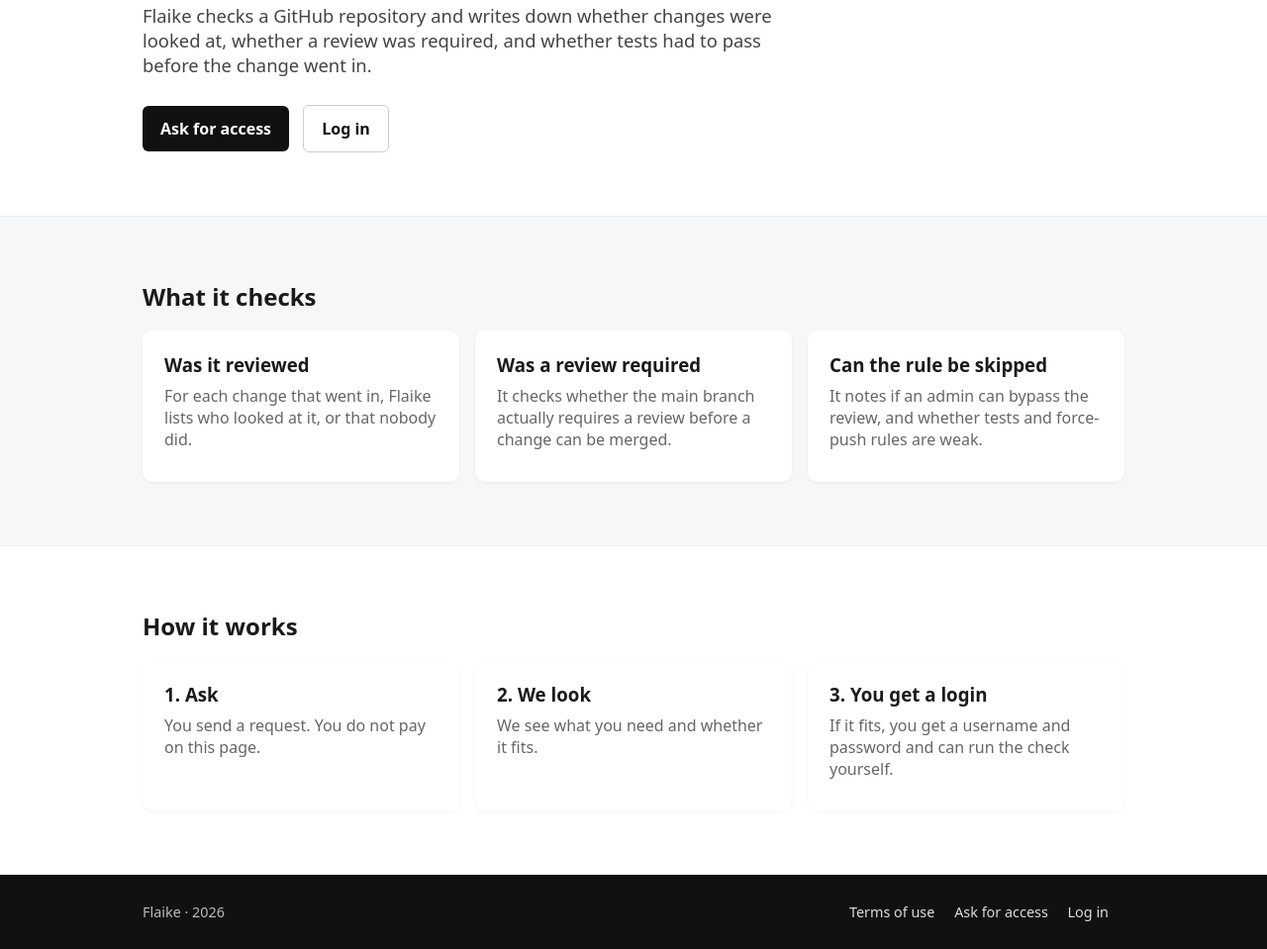
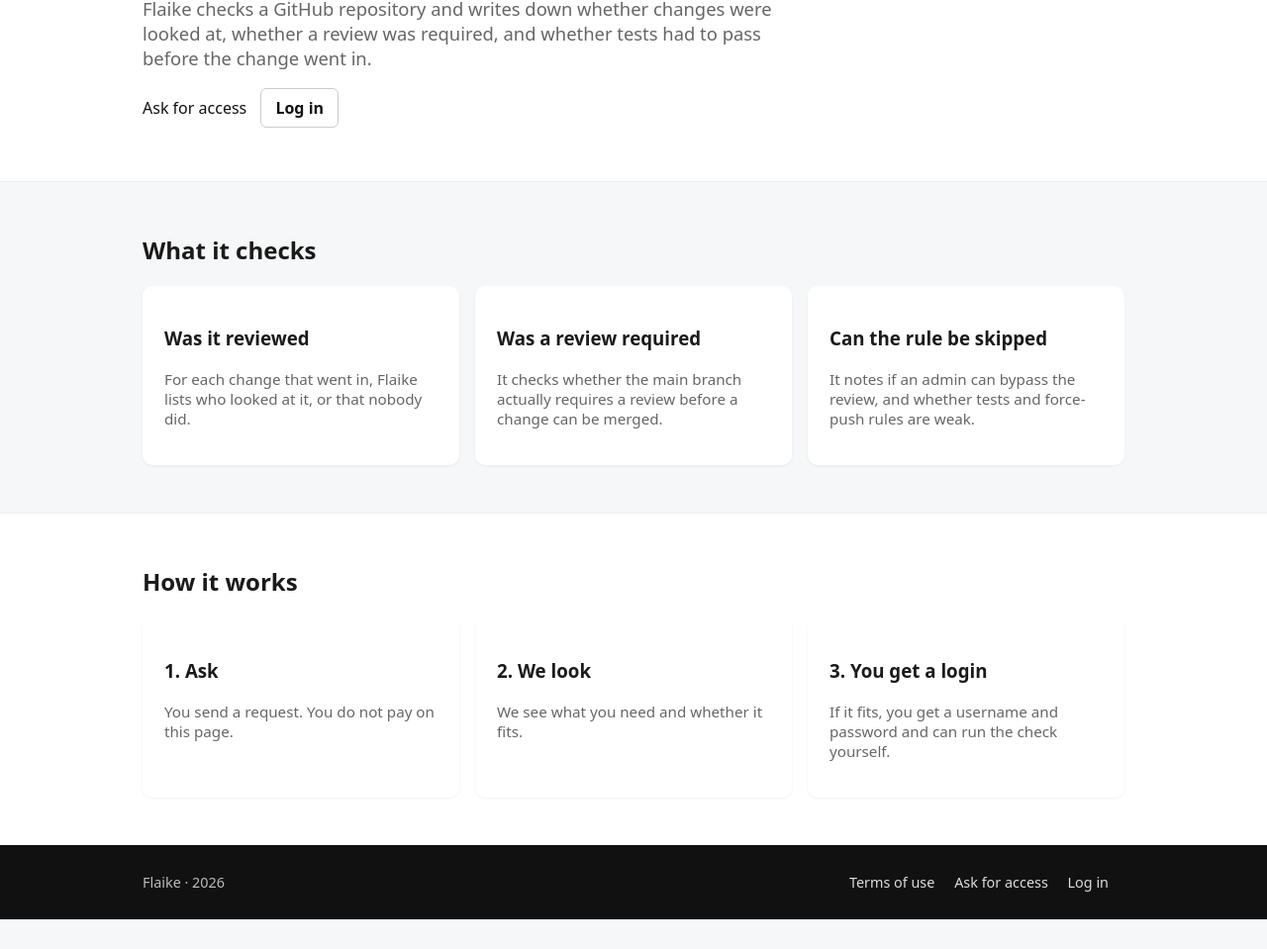
Before and after one commit to faugstadleo-ctrl/github-evidence, a website: page public/landing.html in a window 1280 px wide. Shown: the part 189-1148 px from the top of the page at 99% size. After the commit the page ends 1118 px from the top, so only its background shows below. Drawn offline with Linux system fonts and the light colour scheme.

Commit message:
Use the same bar, footer, and colors on every page

```diff
--- a/public/landing.html
+++ b/public/landing.html
@@ -4,34 +4,7 @@
   <meta charset="UTF-8">
   <meta name="viewport" content="width=device-width, initial-scale=1">
   <title>Flaike</title>
-  <style>
-    * { box-sizing: border-box; }
-    body { margin: 0; font-family: system-ui, sans-serif; color: #1a1a1a; background: #f6f7f9; min-height: 100vh; display: flex; flex-direction: column; }
-    header { background: #111; color: white; }
-    nav { max-width: 1040px; margin: 0 auto; padding: 16px 24px; display: flex; align-items: center; justify-content: space-between; }
-    .brand { color: white; text-decoration: none; font-weight: 700; font-size: 1.15rem; letter-spacing: 0.02em; }
-    .links { display: flex; align-items: center; gap: 22px; }
-    .links a { color: #ddd; text-decoration: none; font-size: 0.95rem; }
-    .links a:hover { color: white; }
-    .links .btn { background: white; color: #111; padding: 8px 14px; border-radius: 6px; font-weight: 600; }
-    main { flex: 1; }
-    .hero { background: white; border-bottom: 1px solid #eee; }
-    .wrap { max-width: 1040px; margin: 0 auto; padding: 64px 24px; }
-    h1 { font-size: 2.4rem; line-height: 1.15; margin: 0 0 16px; }
-    .lead { font-size: 1.15rem; color: #444; max-width: 640px; margin: 0 0 28px; }
-    .cta { display: inline-block; background: #111; color: white; text-decoration: none; padding: 12px 18px; border-radius: 6px; font-weight: 600; }
-    .cta.ghost { background: transparent; color: #111; border: 1px solid #ccc; margin-left: 10px; }
-    .grid { display: grid; grid-template-columns: repeat(auto-fit, minmax(240px, 1fr)); gap: 16px; }
-    .card { background: white; border-radius: 10px; padding: 22px; box-shadow: 0 1px 3px rgba(0,0,0,0.06); }
-    h2 { margin: 0 0 18px; }
-    h3 { margin: 0 0 8px; }
-    p { margin: 0 0 10px; }
-    .muted { color: #666; }
-    footer { background: #111; color: #bbb; margin-top: auto; }
-    .foot { max-width: 1040px; margin: 0 auto; padding: 28px 24px; display: flex; justify-content: space-between; gap: 16px; flex-wrap: wrap; font-size: 0.9rem; }
-    footer a { color: #ddd; text-decoration: none; margin-right: 16px; }
-    footer a:hover { color: white; }
-  </style>
+  <link rel="stylesheet" href="/site.css">
 </head>
 <body>
   <header>
@@ -45,49 +18,31 @@
     </nav>
   </header>
   <main>
-    <section class="hero">
+    <section class="card" style="border-radius:0; margin:0; box-shadow:none; border-bottom:1px solid #eee;">
       <div class="wrap">
-        <h1>Proof that code changes were reviewed.</h1>
-        <p class="lead">Flaike checks a GitHub repository and writes down whether changes were looked at, whether a review was required, and whether tests had to pass before the change went in.</p>
-        <a class="cta" href="/inquire">Ask for access</a>
-        <a class="cta ghost" href="/login">Log in</a>
+        <h1 style="font-size:2.4rem; line-height:1.15; margin:0 0 16px;">Proof that code changes were reviewed.</h1>
+        <p class="muted" style="font-size:1.15rem; max-width:640px;">Flaike checks a GitHub repository and writes down whether changes were looked at, whether a review was required, and whether tests had to pass before the change went in.</p>
+        <a class="btn" href="/inquire" style="display:inline-block; text-decoration:none; margin-right:10px;">Ask for access</a>
+        <a href="/login" style="display:inline-block; padding:8px 14px; border:1px solid #ccc; border-radius:6px; text-decoration:none; font-weight:600;">Log in</a>
       </div>
     </section>
     <section id="product">
       <div class="wrap">
         <h2>What it checks</h2>
-        <div class="grid">
-          <div class="card">
-            <h3>Was it reviewed</h3>
-            <p class="muted">For each change that went in, Flaike lists who looked at it, or that nobody did.</p>
-          </div>
-          <div class="card">
-            <h3>Was a review required</h3>
-            <p class="muted">It checks whether the main branch actually requires a review before a change can be merged.</p>
-          </div>
-          <div class="card">
-            <h3>Can the rule be skipped</h3>
-            <p class="muted">It notes if an admin can bypass the review, and whether tests and force-push rules are weak.</p>
-          </div>
+        <div style="display:grid; grid-template-columns:repeat(auto-fit, minmax(240px, 1fr)); gap:16px;">
+          <div class="card"><h3>Was it reviewed</h3><p class="muted">For each change that went in, Flaike lists who looked at it, or that nobody did.</p></div>
+          <div class="card"><h3>Was a review required</h3><p class="muted">It checks whether the main branch actually requires a review before a change can be merged.</p></div>
+          <div class="card"><h3>Can the rule be skipped</h3><p class="muted">It notes if an admin can bypass the review, and whether tests and force-push rules are weak.</p></div>
         </div>
       </div>
     </section>
     <section style="background:white; border-top:1px solid #eee;">
       <div class="wrap">
         <h2>How it works</h2>
-        <div class="grid">
-          <div class="card">
-            <h3>1. Ask</h3>
-            <p class="muted">You send a request. You do not pay on this page.</p>
-          </div>
-          <div class="card">
-            <h3>2. We look</h3>
-            <p class="muted">We see what you need and whether it fits.</p>
-          </div>
-          <div class="card">
-            <h3>3. You get a login</h3>
-            <p class="muted">If it fits, you get a username and password and can run the check yourself.</p>
-          </div>
+        <div style="display:grid; grid-template-columns:repeat(auto-fit, minmax(240px, 1fr)); gap:16px;">
+          <div class="card"><h3>1. Ask</h3><p class="muted">You send a request. You do not pay on this page.</p></div>
+          <div class="card"><h3>2. We look</h3><p class="muted">We see what you need and whether it fits.</p></div>
+          <div class="card"><h3>3. You get a login</h3><p class="muted">If it fits, you get a username and password and can run the check yourself.</p></div>
         </div>
       </div>
     </section>
```
